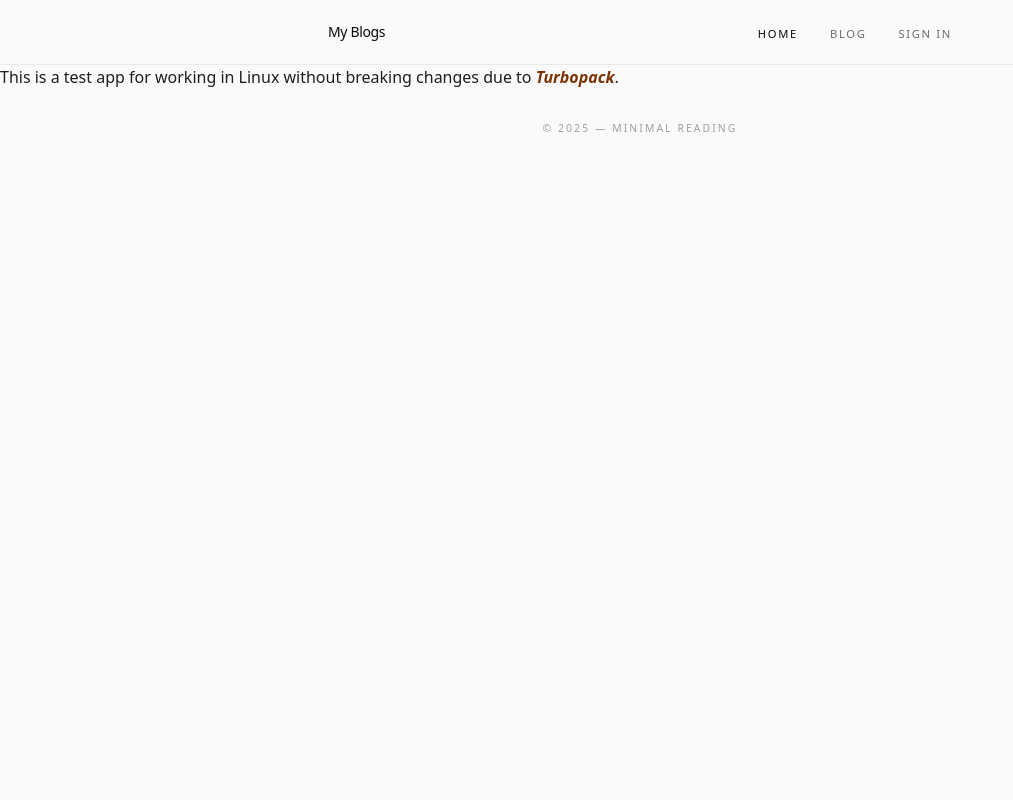
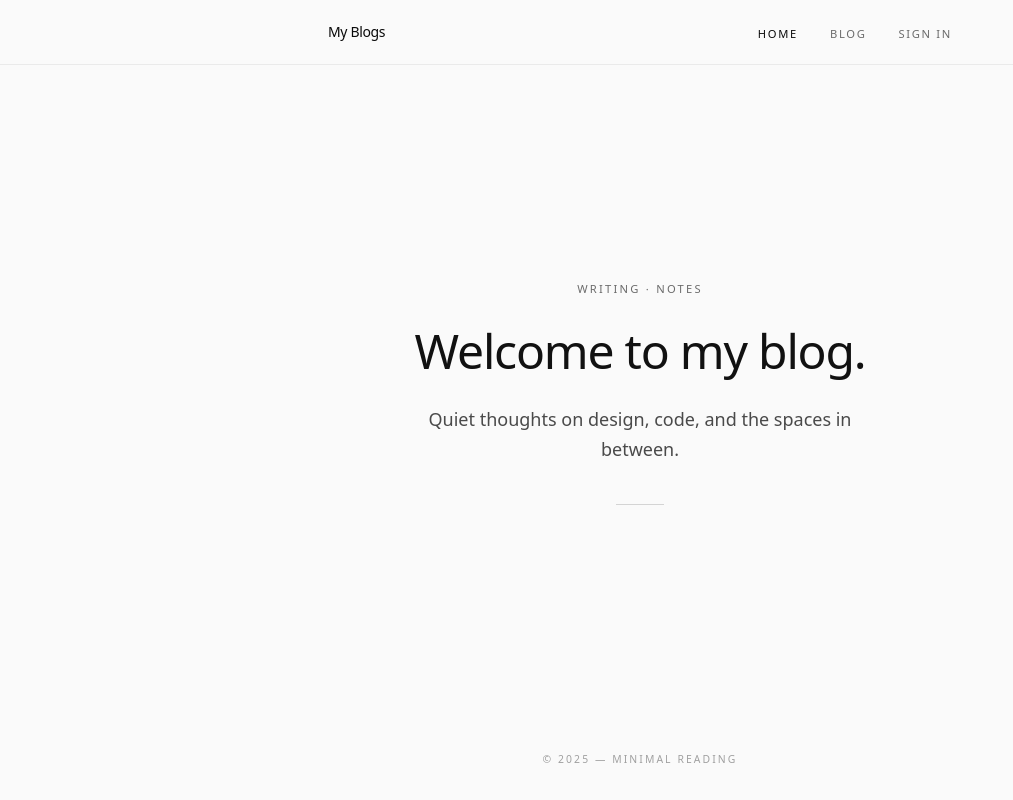
Before and after one commit to johnclamy/ai-reader-project, a Next.js app: page / in a window 1280 px wide. Shown: the whole page, without its empty margins (0-1013 px from the left). Built offline with nearby package versions, Linux system fonts and the light colour scheme.

Commit message:
add the hero component to the home page

```diff
--- a/app/page.tsx
+++ b/app/page.tsx
@@ -1,11 +1,11 @@
-import Paragraph from '../components/Paragraph'
+import Hero from '../components/Hero'
 
 
-export default function Home() {
-    return (
-        <Paragraph>
-            This is a test app for working in Linux without breaking changes
-            due to <i className="font-bold text-amber-900">Turbopack</i>.
-        </Paragraph>
-    )
-}
+const Home = () => (
+    <main className="flex-1 flex items-center justify-center">
+        <Hero />
+    </main>
+)
+
+
+export default Home
```
